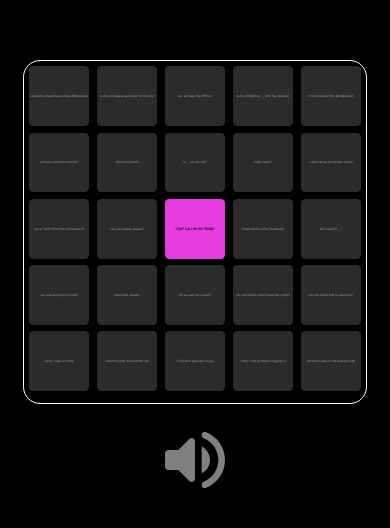
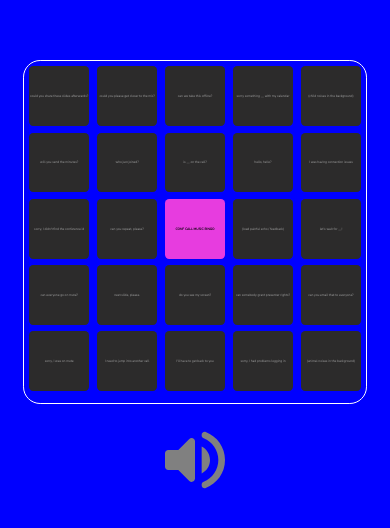
Before and after one commit to noamrubin22/bingo, a React (Create React App) app: page / in a window 390 px wide. Shown: the part 142-670 px from the top of the page. Built offline with nearby package versions, Linux system fonts and the light colour scheme; no server answers.

Commit message:
test deployment

```diff
--- a/src/App.css
+++ b/src/App.css
@@ -8,7 +8,7 @@
     align-content: center;
     width: 100vw;
     height: 100vh;
-    background: black;
+    background: blue;
     font-family: 'Nunito', sans-serif;
   }
 
```
